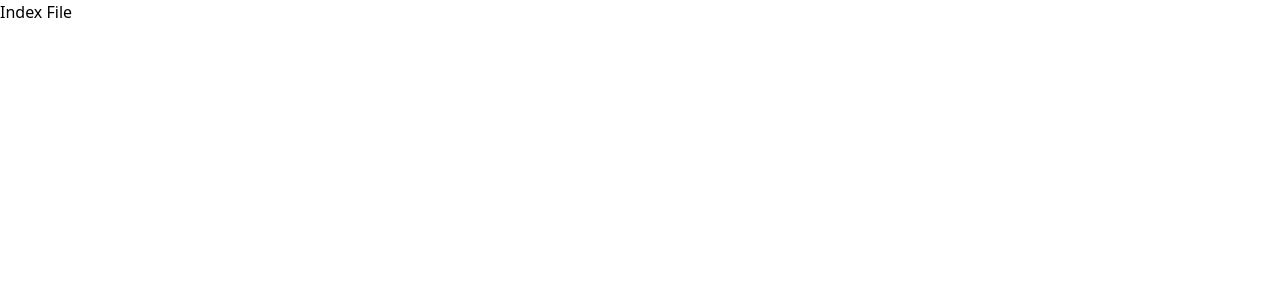
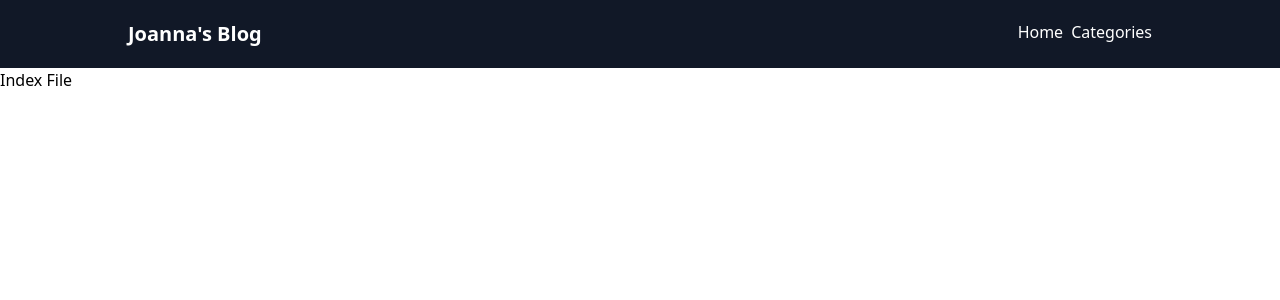
Before and after one commit to joannaberlin/portfolio-blog-web-app, a Nuxt app: page / in a window 1280 px wide. Shown: the top 300 px of the page. Built offline with nearby package versions, Linux system fonts and the light colour scheme.

Commit message:
Add navigation bar with styles

```diff
--- a/app.vue
+++ b/app.vue
@@ -1,5 +1,12 @@
 <template>
 	<div>
+		<MenuTop />
 		<NuxtPage />
 	</div>
 </template>
+
+<style lang="postcss">
+.container {
+	@apply mx-auto max-w-5xl px-10 sm:px-0;
+}
+</style>
--- /dev/null
+++ b/components/Menu/Top.vue
@@ -0,0 +1,12 @@
+<script lang="ts" setup></script>
+<template>
+	<nav class="bg-gray-900 text-white py-5">
+		<div class="container flex justify-between">
+			<NuxtLink to="/" class="logo text-xl font-bold">Joanna's Blog</NuxtLink>
+			<ul class="inline-flex gap-2">
+				<li><NuxtLink to="/">Home</NuxtLink></li>
+				<li><NuxtLink to="/categories">Categories</NuxtLink></li>
+			</ul>
+		</div>
+	</nav>
+</template>
```
